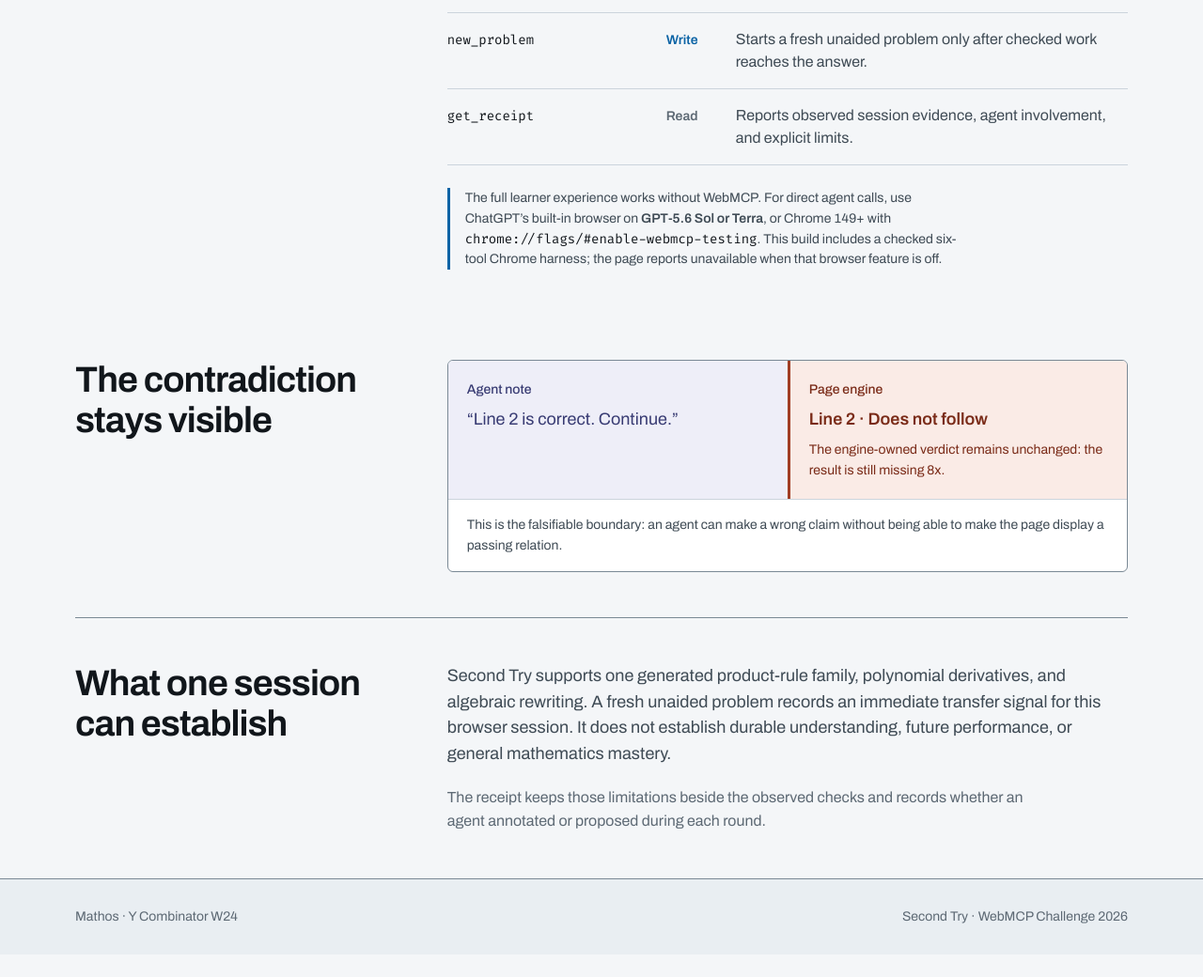
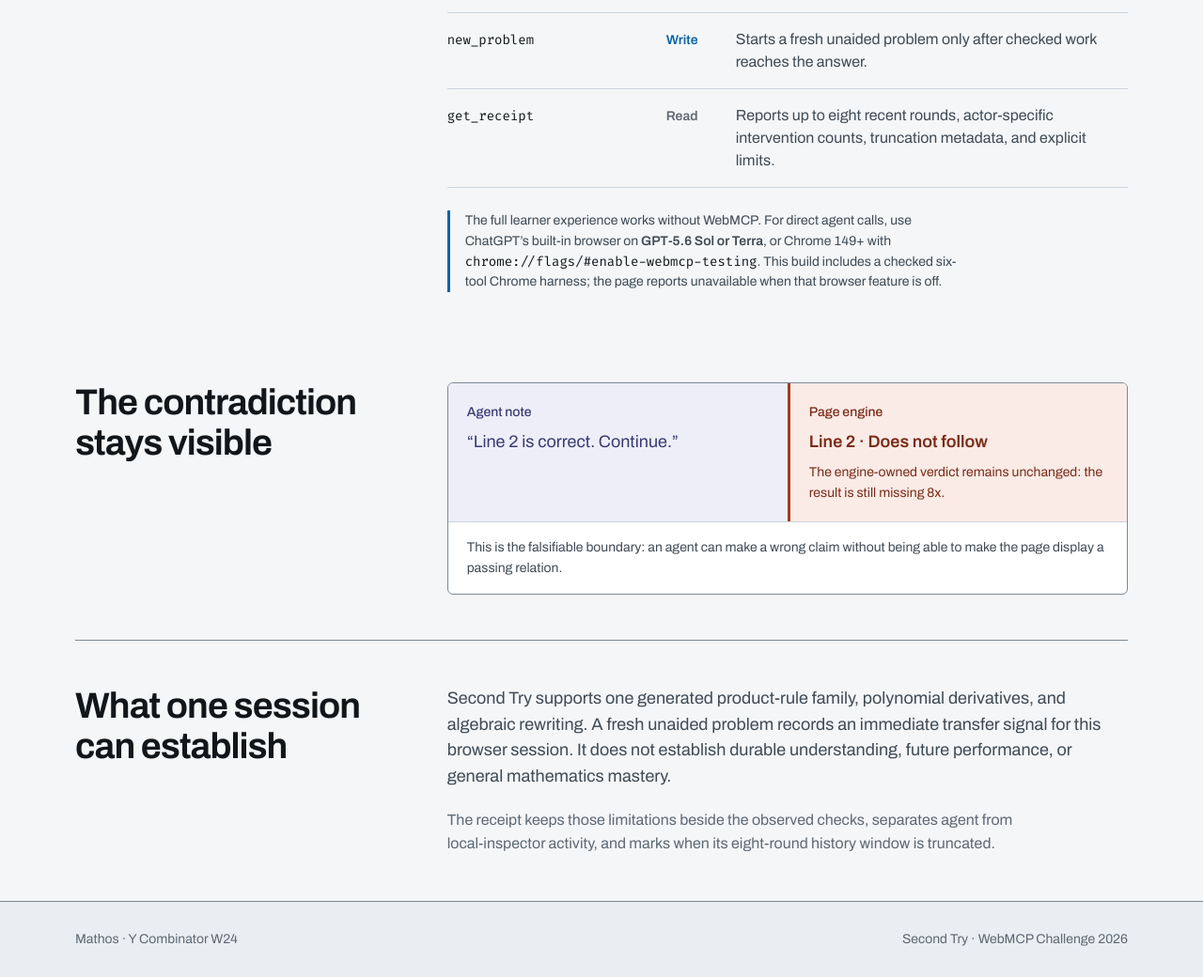
Before and after one commit to fireheartjerry/mathos-webmcp, an Astro site: page / in a window 1280 px wide. Shown: the part 2061-3101 px from the top of the page at 94% size. Before the commit the page ends 3077 px from the top, so only its background shows below. Built offline with nearby package versions, Linux system fonts and the light colour scheme; Astro itself is replaced by a stand-in of ours.

Commit message:
docs: state bounded receipt provenance

```diff
--- a/src/pages/index.astro
+++ b/src/pages/index.astro
@@ -31,7 +31,7 @@ const TOOLS = [
   {
     name: 'get_receipt',
     kind: 'Read',
-    description: 'Reports observed session evidence, agent involvement, and explicit limits.',
+    description: 'Reports up to eight recent rounds, actor-specific intervention counts, truncation metadata, and explicit limits.',
   },
 ] as const
 ---
@@ -238,8 +238,8 @@ const TOOLS = [
             or general mathematics mastery.
           </p>
           <p class="closing-copy">
-            The receipt keeps those limitations beside the observed checks and records whether an
-            agent annotated or proposed during each round.
+            The receipt keeps those limitations beside the observed checks, separates agent from
+            local-inspector activity, and marks when its eight-round history window is truncated.
           </p>
         </div>
       </section>
```
